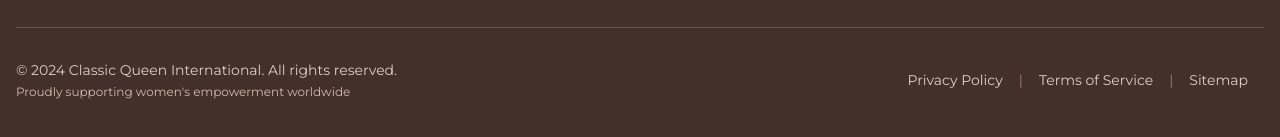
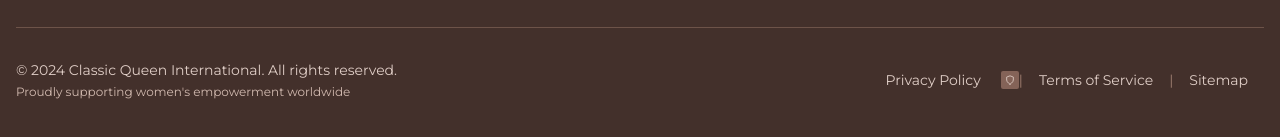
Before and after one commit to gogontee/classicqueen, a Next.js app: page /queens-mall in a window 1280 px wide. Shown: the part 2561-2698 px from the top of the page. Built offline with nearby package versions, Linux system fonts and the light colour scheme; no server answers.

Commit message:
commit all changes

```diff
--- a/app/queens-mall/page.jsx
+++ b/app/queens-mall/page.jsx
@@ -1,6 +1,6 @@
 'use client'
 
-import { useState, useEffect } from 'react'
+import { useState, useEffect, useRef } from 'react'
 import { Crown, ShoppingBag, Clock, Mail, Sparkles, Star, Gift, Heart, Phone } from 'lucide-react'
 import { motion } from 'motion/react'
 import { supabase } from '../../lib/supabase'
@@ -13,6 +13,25 @@ export default function QueensMallPage() {
   const [contact, setContact] = useState('')
   const [subscribed, setSubscribed] = useState(false)
   const [loading, setLoading] = useState(false)
+  const [dimensions, setDimensions] = useState({ width: 0, height: 0 })
+  const containerRef = useRef(null)
+
+  // Get window dimensions only on client side
+  useEffect(() => {
+    const updateDimensions = () => {
+      if (typeof window !== 'undefined') {
+        setDimensions({
+          width: window.innerWidth,
+          height: window.innerHeight
+        })
+      }
+    }
+
+    updateDimensions()
+    window.addEventListener('resize', updateDimensions)
+
+    return () => window.removeEventListener('resize', updateDimensions)
+  }, [])
 
   // Set launch date (example: 30 days from now)
   useEffect(() => {
@@ -118,16 +137,17 @@ export default function QueensMallPage() {
   ]
 
   return (
-    <div className="min-h-screen bg-gradient-to-b from-brown-50 via-amber-50 to-white overflow-hidden">
-      {/* Animated Background Elements */}
+    <div ref={containerRef} className="min-h-screen bg-gradient-to-b from-brown-50 via-amber-50 to-white overflow-hidden">
+      {/* Animated Background Elements - Only render on client side */}
+      {dimensions.width > 0 && dimensions.height > 0 && (
         <div className="fixed inset-0 overflow-hidden pointer-events-none">
           {[...Array(15)].map((_, i) => (
             <motion.div
               key={i}
               className="absolute w-1 h-1 bg-gold-600 rounded-full"
               initial={{
-              x: Math.random() * window.innerWidth,
-              y: Math.random() * window.innerHeight,
+                x: Math.random() * dimensions.width,
+                y: Math.random() * dimensions.height,
                 opacity: Math.random() * 0.3 + 0.1
               }}
               animate={{
@@ -142,6 +162,7 @@ export default function QueensMallPage() {
             />
           ))}
         </div>
+      )}
 
       {/* Main Content */}
       <div className="relative container mx-auto px-4 py-8 md:py-16">
--- a/src/components/Layout/Footer.jsx
+++ b/src/components/Layout/Footer.jsx
@@ -1,9 +1,17 @@
-import { Instagram, Facebook, Mail, MapPin, Phone } from 'lucide-react'
+'use client'
+
+import { Instagram, Facebook, Mail, MapPin, Phone, Shield } from 'lucide-react'
 import Image from 'next/image'
 import Link from 'next/link'
+import { useRouter } from 'next/navigation'
 
 const Footer = () => {
-  const currentYear = 2024;
+  const router = useRouter()
+  const currentYear = 2024
+
+  const handleAdminClick = () => {
+    router.push('/admin')
+  }
 
   return (
     <footer className="bg-brown-900 text-white mt-auto border-t border-gold-600/20">
@@ -149,8 +157,18 @@ const Footer = () => {
                 Proudly supporting women's empowerment worldwide
               </p>
             </div>
-            <div className="text-brown-300 text-sm">
-              <Link href="/privacy" className="hover:text-gold-300 transition-colors mx-4">Privacy Policy</Link>
+            <div className="text-brown-300 text-sm flex items-center">
+              <div className="flex items-center">
+                <Link href="/privacy" className="hover:text-gold-300 transition-colors mx-4">Privacy Policy</Link>
+                <button
+                  onClick={handleAdminClick}
+                  className="ml-1 p-1 bg-brown-800 text-brown-300 hover:bg-brown-700 hover:text-brown-100 transition-colors duration-200 rounded-sm"
+                  title="Admin Panel"
+                  aria-label="Admin Panel"
+                >
+                  <Shield size={10} />
+                </button>
+              </div>
               <span className="text-brown-600">|</span>
               <Link href="/terms" className="hover:text-gold-300 transition-colors mx-4">Terms of Service</Link>
               <span className="text-brown-600">|</span>
```
Lines whose indentation alone changed are shown as unchanged.
